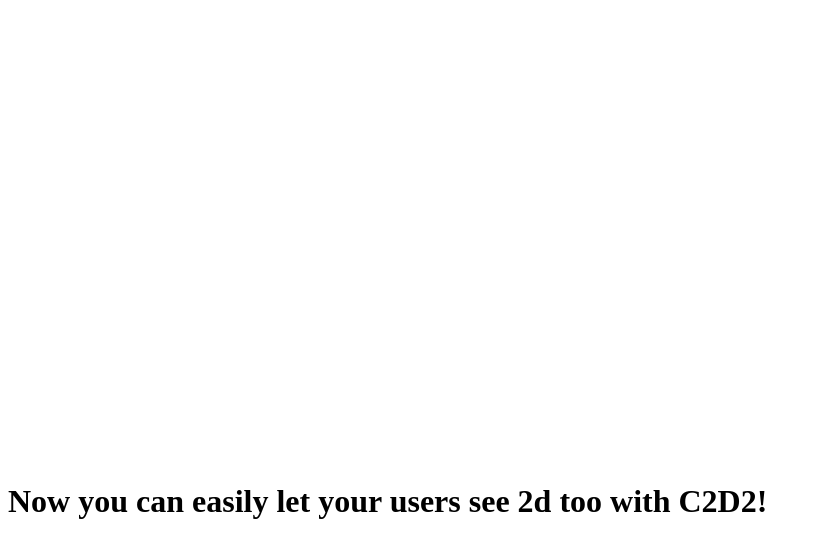
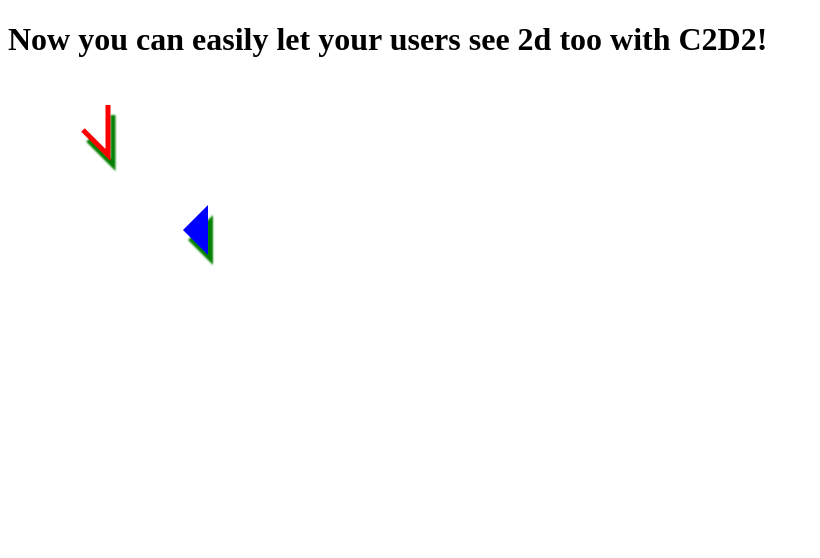
Before and after one commit to brettz9/C2D2, a website: page demos/C2D2-cleaned.html in a window 1280 px wide. Shown: the whole page, without its empty margins (0-820 px from the left). Drawn offline with Linux system fonts and the light colour scheme.

Commit message:
- Fix: Point to `dist` for `module` - Fix: Regression with arguments passed to `C2D2Context.addMethods` (and     used internally by `$` methods) - Enhancement: Add `@babel/polyfill` as npm dependency - Refactoring: Use `Object.entries` - Testing: Use ES6 Modules for easier debugging - Demos: Use ES6 Modules in "cleaned" file for easier debugging - Docs: Indicate `@babel/polyfill` usage - npm: Bump to 0.4.0

```diff
--- a/demos/C2D2-cleaned.html
+++ b/demos/C2D2-cleaned.html
@@ -7,10 +7,10 @@
 </head>
 <body>
 <!--[if lte IE 8]><script src="explorercanvas/excanvas.js"></script><![endif]-->
-<script src="../dist/c2d2.js"></script>
-<script>
+<script type="module">
+import C2D2 from '../src/c2d2.js';
 
-var ctx = C2D2([1000, 450])
+const ctx = C2D2([1000, 450])
             .$shadow({color:'green', blur:2, offset:[5, 10]})
             .$line({color:'red', width:5, xy:[[75, 50], [100,75], [100,25]]})
             .$fill({color:'blue', xy:[[175, 150], [200,175], [200,125]]});
--- a/package.json
+++ b/package.json
@@ -1,9 +1,9 @@
 {
   "name": "c2d2",
-  "version": "0.3.0",
+  "version": "0.4.0",
   "description": "Light-weight wrapper for HTML5 Canvas, providing jQuery-style chaining in a light package",
   "main": "dist/c2d2.js",
-  "module": "src/c2d2.js",
+  "module": "dist/c2d2-es.js",
   "scripts": {
     "eslint": "eslint .",
     "rollup": "rollup -c",
@@ -11,6 +11,7 @@
     "test": "npm run eslint && npm run rollup && echo \"Error: no test specified\" && exit 1"
   },
   "dependencies": {
+    "@babel/polyfill": "^7.0.0",
     "canvas": "^1.6.12"
   },
   "devDependencies": {
--- a/src/c2d2.js
+++ b/src/c2d2.js
@@ -64,7 +64,7 @@
 }
 function buildContextMethods (method) {
     return function (...args) {
-        method.apply(this, ...args);
+        method.apply(this, args);
         return this;
     };
 }
@@ -309,21 +309,16 @@
 });
 
 C2D2Context.addMethods = function (methodMap) {
-    for (const m in methodMap) {
-        if (methodMap.hasOwnProperty(m)) {
-            const method = methodMap[m]; // Todo: Automate adding of '$' to the method?
-            C2D2Context.prototype[m] = buildContextMethods(method);
-        }
-    }
+    Object.entries(methodMap).forEach(([methodName, method]) => {
+        C2D2Context.prototype[methodName] = buildContextMethods(method);
+    });
 };
 
 // Unlike addMethods, requires manually supplying 'this' at the end
 C2D2Context.extend = function (obj) { // Keeps constructor property in tact
-    for (const p in obj) {
-        if (obj.hasOwnProperty(p)) {
-            C2D2Context.prototype[p] = obj[p];
-        }
-    }
+    Object.entries(obj).forEach(([propertyName, propertyValue]) => {
+        C2D2Context.prototype[propertyName] = propertyValue;
+    });
 };
 
 // EXTENSIONS
@@ -505,15 +500,13 @@
             return {offset: this.$shadowOffset(), blur: this.shadowBlur(), color: this.$shadowColor(),
                 offsetX: this.shadowOffsetX(), offsetY: this.shadowOffsetY()};
         }
-        for (const att in sh) {
-            if (sh.hasOwnProperty(att)) {
-                if (att === 'offset') { // Offer additional property to get the coords together
-                    this.$shadowOffset(sh[att]);
-                } else {
-                    this[`$shadow${att.charAt(0).toUpperCase() + att.slice(1)}`](sh[att]);
-                }
+        Object.entries(sh).forEach(([att, shadowOffset]) => {
+            if (att === 'offset') { // Offer additional property to get the coords together
+                this.$shadowOffset(shadowOffset);
+            } else {
+                this[`$shadow${att.charAt(0).toUpperCase() + att.slice(1)}`](shadowOffset);
             }
-        }
+        });
         return this;
     }
 });
```
Also changed, not shown: CHANGES.md (+10 -0 lines), README.md, dist/c2d2-es.js, dist/c2d2-es.min.js, dist/c2d2.js, dist/c2d2.min.js, 3 other files.
